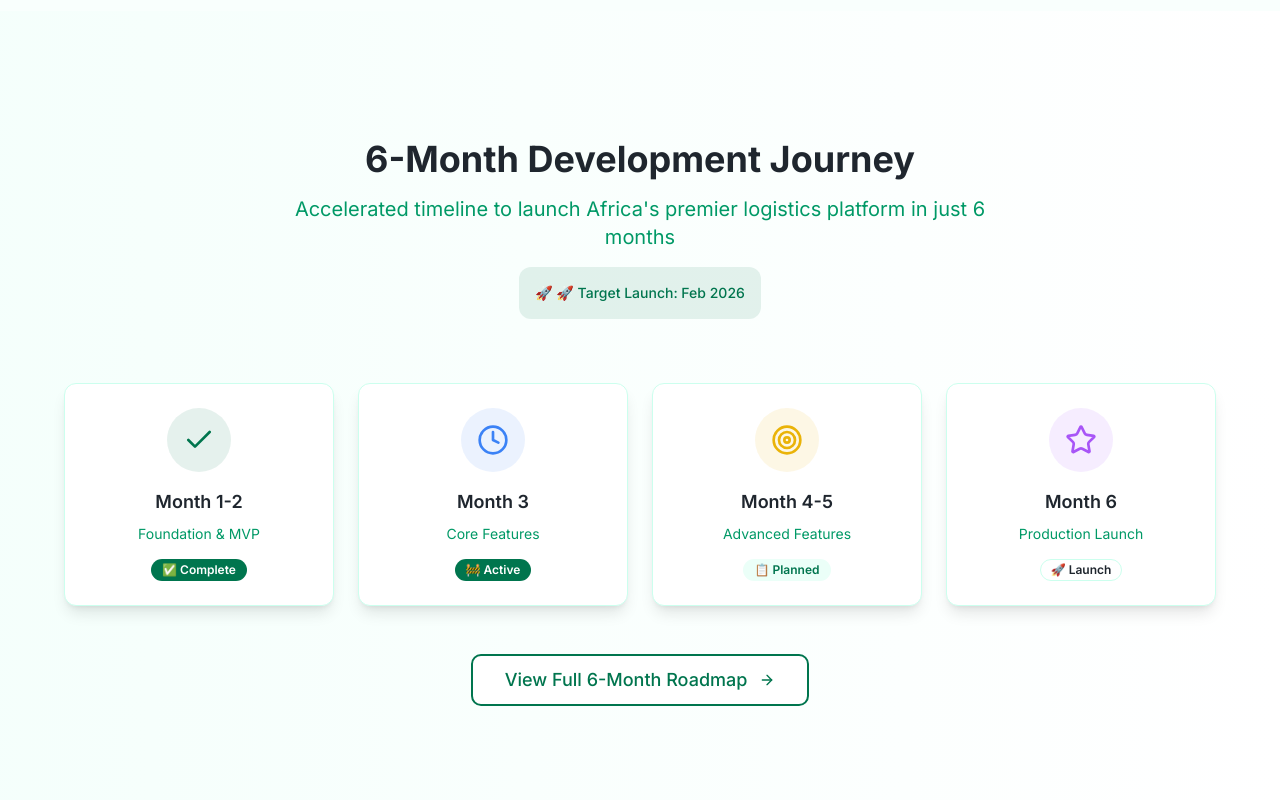
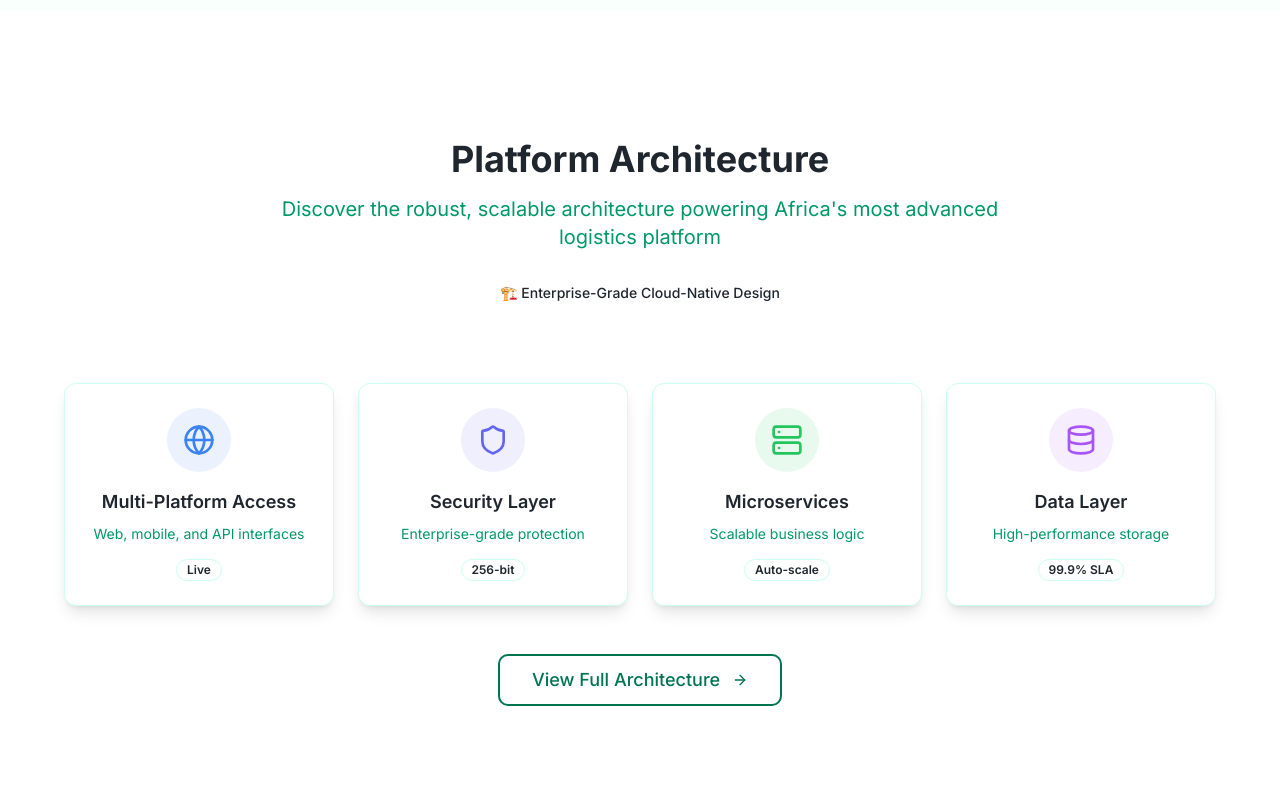
Before and after one commit to easttor/africa-logi-nexus, a React (Vite) app: page / in a window 1280 px wide. Shown: the part 1600-2400 px from the top of the page. Built offline with nearby package versions, Linux system fonts and the light colour scheme.

Commit message:
Add Architecture section to landing page
Add an "Architecture" section to the landing page, mirroring the structure and functionality of the existing "Roadmap" section.

```diff
--- a/src/components/LandingPage.tsx
+++ b/src/components/LandingPage.tsx
@@ -17,7 +17,10 @@ import {
   Target,
   Star,
   UserPlus,
-  Truck
+  Truck,
+  Globe,
+  Server,
+  Database
 } from "lucide-react";
 import { Button } from "@/components/ui/button";
 import { Card } from "@/components/ui/card";
@@ -400,6 +403,75 @@ export function LandingPage({ onViewDemo }: LandingPageProps) {
         </div>
       </section>
 
+      {/* Architecture Section */}
+      <section id="architecture" className="py-16 sm:py-20 lg:py-24 xl:py-32 bg-background">
+        <div className="container mx-auto px-4 sm:px-6 lg:px-8">
+          <div className="text-center mb-12 sm:mb-16">
+            <h2 className="text-2xl sm:text-3xl md:text-4xl font-bold text-foreground mb-3 sm:mb-4">
+              Platform Architecture
+            </h2>
+            <p className="text-lg sm:text-xl text-muted-foreground max-w-3xl mx-auto px-4">
+              Discover the robust, scalable architecture powering Africa's most advanced logistics platform
+            </p>
+            <div className="mt-4 p-3 sm:p-4 bg-africalogi-gold/10 rounded-lg inline-block">
+              <p className="text-xs sm:text-sm font-medium text-africalogi-gold">
+                🏗️ Enterprise-Grade Cloud-Native Design
+              </p>
+            </div>
+          </div>
+
+          <div className="grid grid-cols-1 sm:grid-cols-2 lg:grid-cols-4 gap-4 sm:gap-6 max-w-6xl mx-auto mb-8 sm:mb-12">
+            <div className="text-center p-4 sm:p-6 rounded-lg bg-white shadow-lg border border-border">
+              <div className="w-12 h-12 sm:w-16 sm:h-16 bg-blue-500/10 rounded-full flex items-center justify-center mx-auto mb-3 sm:mb-4">
+                <Globe className="h-6 w-6 sm:h-8 sm:w-8 text-blue-500" />
+              </div>
+              <h3 className="text-base sm:text-lg font-semibold text-foreground mb-2">Multi-Platform Access</h3>
+              <p className="text-xs sm:text-sm text-muted-foreground mb-3">Web, mobile, and API interfaces</p>
+              <Badge variant="outline" className="text-xs">Live</Badge>
+            </div>
+
+            <div className="text-center p-4 sm:p-6 rounded-lg bg-white shadow-lg border border-border">
+              <div className="w-12 h-12 sm:w-16 sm:h-16 bg-indigo-500/10 rounded-full flex items-center justify-center mx-auto mb-3 sm:mb-4">
+                <Shield className="h-6 w-6 sm:h-8 sm:w-8 text-indigo-500" />
+              </div>
+              <h3 className="text-base sm:text-lg font-semibold text-foreground mb-2">Security Layer</h3>
+              <p className="text-xs sm:text-sm text-muted-foreground mb-3">Enterprise-grade protection</p>
+              <Badge variant="outline" className="text-xs">256-bit</Badge>
+            </div>
+
+            <div className="text-center p-4 sm:p-6 rounded-lg bg-white shadow-lg border border-border">
+              <div className="w-12 h-12 sm:w-16 sm:h-16 bg-green-500/10 rounded-full flex items-center justify-center mx-auto mb-3 sm:mb-4">
+                <Server className="h-6 w-6 sm:h-8 sm:w-8 text-green-500" />
+              </div>
+              <h3 className="text-base sm:text-lg font-semibold text-foreground mb-2">Microservices</h3>
+              <p className="text-xs sm:text-sm text-muted-foreground mb-3">Scalable business logic</p>
+              <Badge variant="outline" className="text-xs">Auto-scale</Badge>
+            </div>
+
+            <div className="text-center p-4 sm:p-6 rounded-lg bg-white shadow-lg border border-border">
+              <div className="w-12 h-12 sm:w-16 sm:h-16 bg-purple-500/10 rounded-full flex items-center justify-center mx-auto mb-3 sm:mb-4">
+                <Database className="h-6 w-6 sm:h-8 sm:w-8 text-purple-500" />
+              </div>
+              <h3 className="text-base sm:text-lg font-semibold text-foreground mb-2">Data Layer</h3>
+              <p className="text-xs sm:text-sm text-muted-foreground mb-3">High-performance storage</p>
+              <Badge variant="outline" className="text-xs">99.9% SLA</Badge>
+            </div>
+          </div>
+
+          <div className="text-center">
+            <Button
+              variant="africalogi-outline"
+              size="lg"
+              onClick={() => window.open('/architecture', '_blank')}
+              className="gap-3 text-base sm:text-lg px-6 sm:px-8 py-4 sm:py-6"
+            >
+              View Full Architecture
+              <ArrowRight className="h-4 w-4 sm:h-5 sm:w-5" />
+            </Button>
+          </div>
+        </div>
+      </section>
+
       {/* Roadmap Preview Section */}
       <section id="roadmap" className="py-16 sm:py-20 lg:py-24 xl:py-32 bg-gradient-to-r from-muted/50 to-background">
         <div className="container mx-auto px-4 sm:px-6 lg:px-8">
```
